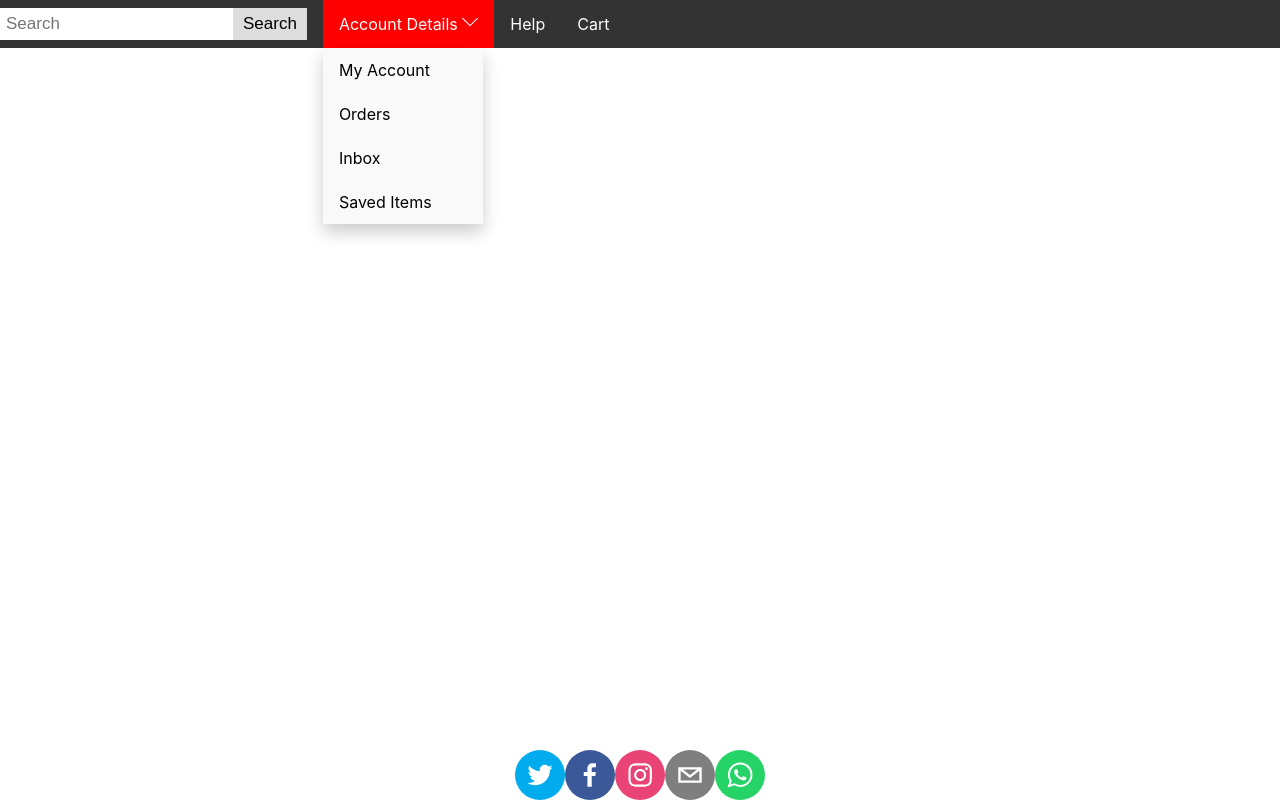
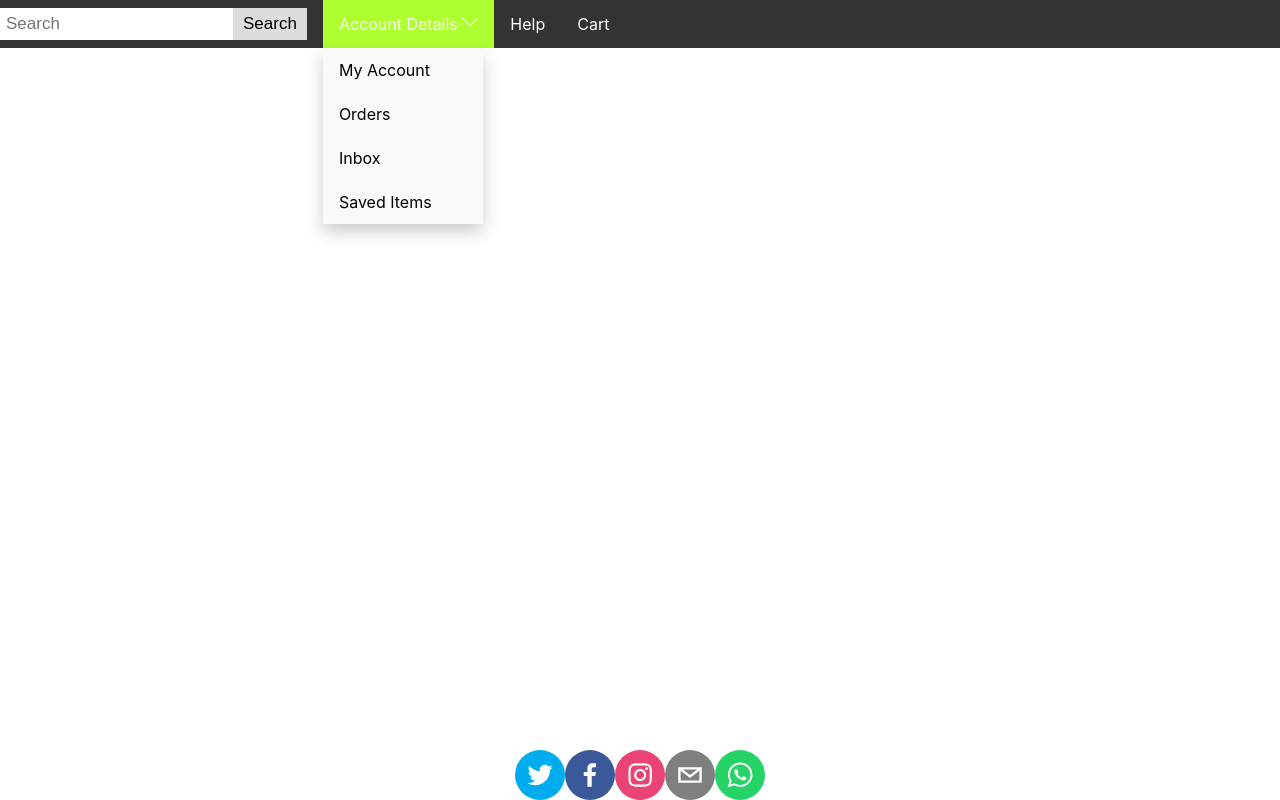
Before and after one commit to NdunguSam01/Mugo-2022, a React (Create React App) app: page / in a window 1280 px wide. In both pictures the pointer is over the button "Account Details". Built offline with nearby package versions, Linux system fonts and the light colour scheme.

Commit message:
Reverted back to original

```diff
--- a/src/App.js
+++ b/src/App.js
@@ -3,13 +3,11 @@ import './CSS/Footer.css';
 import './CSS/Nav.css';
 import Nav from './Components/Nav';
 import Footer from './Components/Footer';
-
 function App()
 {
   return (
     <div className="App">
       <Nav/>
-
       <Footer/>
     </div>
   );
--- a/src/CSS/Nav.css
+++ b/src/CSS/Nav.css
@@ -34,7 +34,7 @@
     padding: 14px 16px;
     text-decoration: none;
 }
- .dropdown
+.dropdown
 {
     float: left;
     overflow: hidden;
@@ -52,7 +52,7 @@
 }
 .navbar a:hover, .dropdown:hover .dropbtn
 {
-    background-color: red;
+    background-color: greenyellow;
 }
 .dropdown-content
 {
```
Also changed, not shown: src/Components/Nav.js (line endings or trailing spaces).
